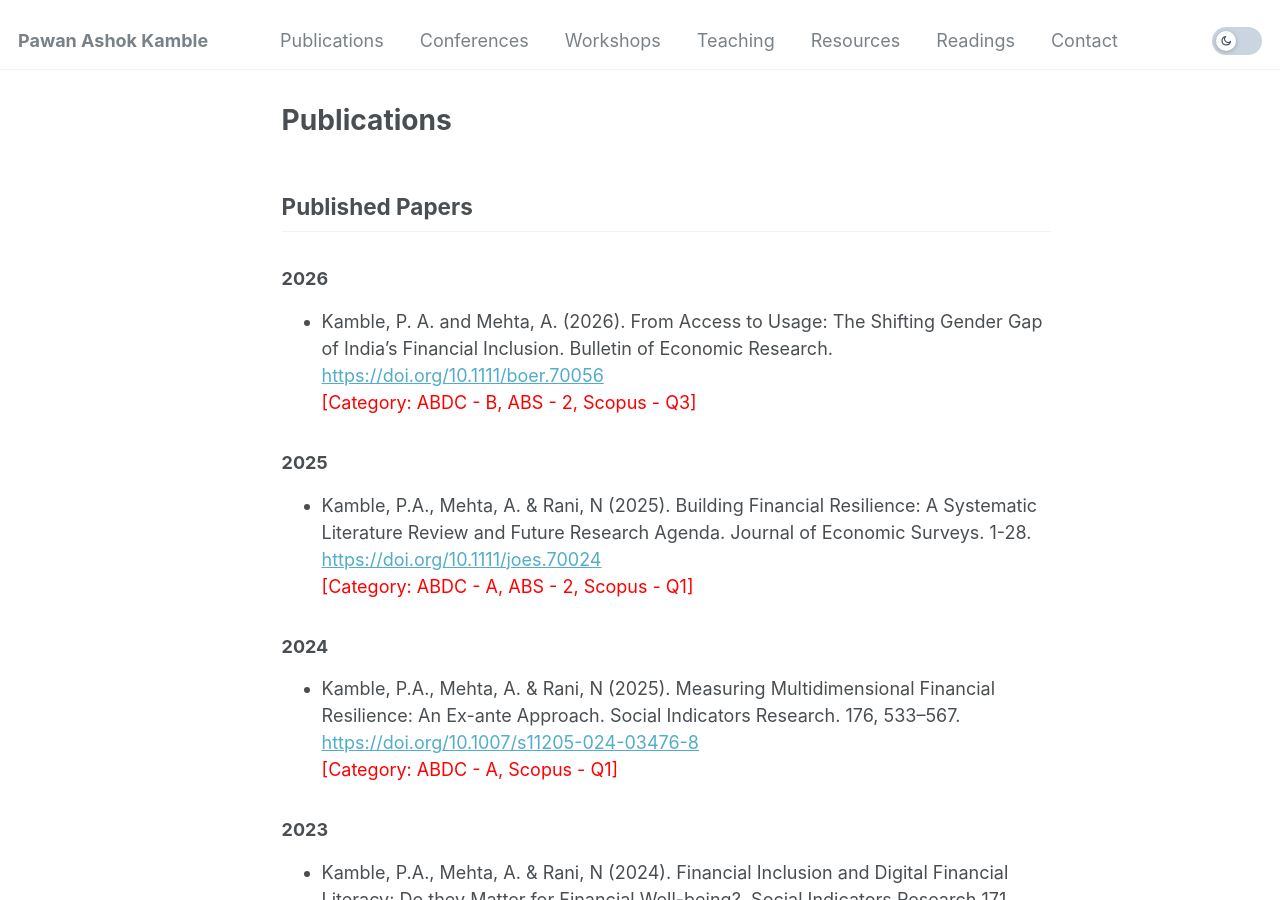
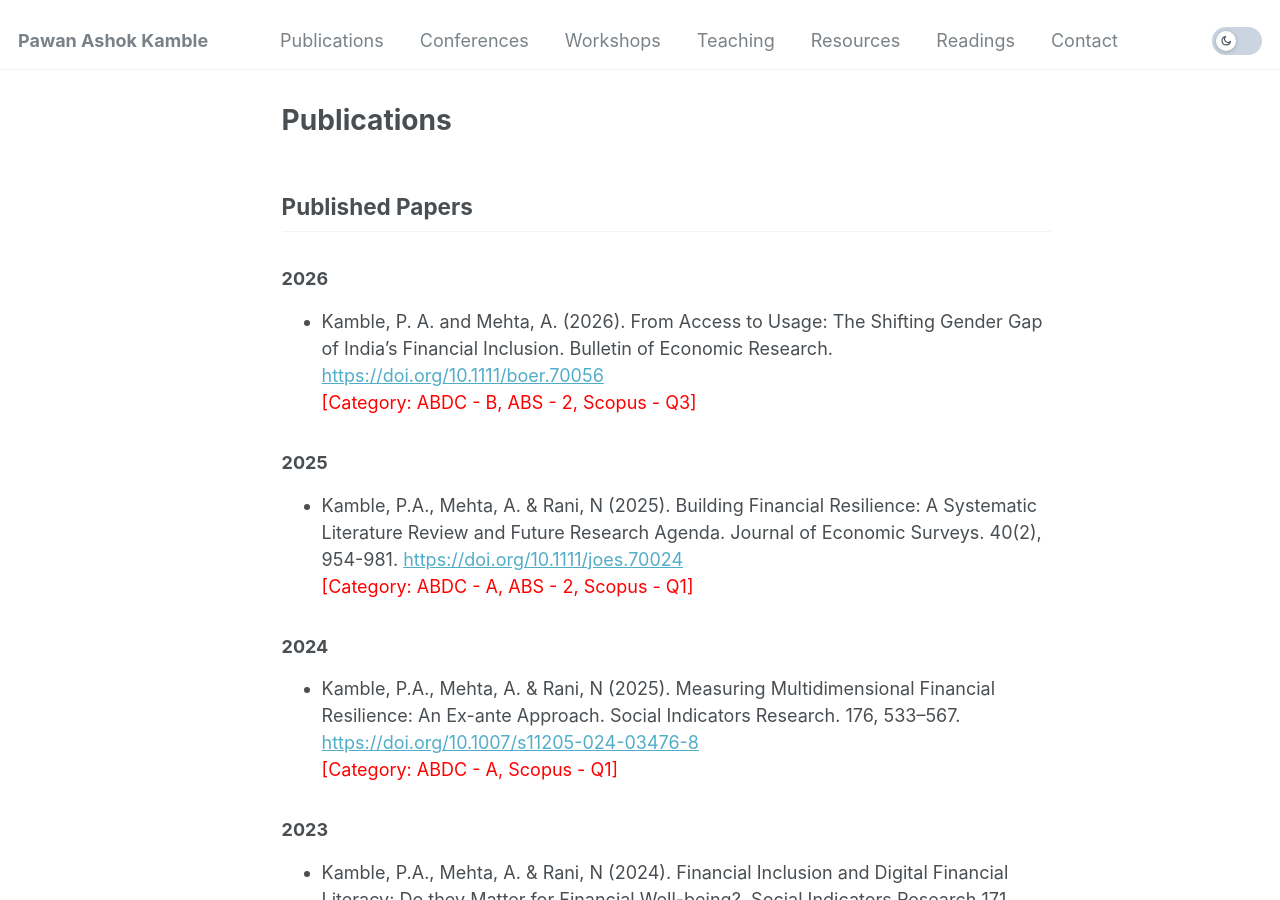
Before and after one commit to pawankb13/pawankb13.github.io, a Jekyll site: the page built from _pages/publication.md, in a window 1280 px wide and 900 px high. Built offline with Jekyll 4.4.1, drawn with Linux system fonts in a browser that asks for light colours.

Commit message:
Publication Update

```diff
--- a/_pages/publication.md
+++ b/_pages/publication.md
@@ -11,7 +11,7 @@
 <span style="color: red">[Category: ABDC - B, ABS - 2, Scopus - Q3]</span>
 
 ### 2025
-- Kamble, P.A., Mehta, A. & Rani, N (2025). Building Financial Resilience: A Systematic Literature Review and Future Research Agenda. Journal of Economic Surveys. 1-28. [https://doi.org/10.1111/joes.70024](https://doi.org/10.1111/joes.70024) \
+- Kamble, P.A., Mehta, A. & Rani, N (2025). Building Financial Resilience: A Systematic Literature Review and Future Research Agenda. Journal of Economic Surveys. 40(2), 954-981. [https://doi.org/10.1111/joes.70024](https://doi.org/10.1111/joes.70024) \
 <span style="color: red">[Category: ABDC - A, ABS - 2, Scopus - Q1]</span>
 
 ### 2024
```
Also changed, not shown: 5 other files.
